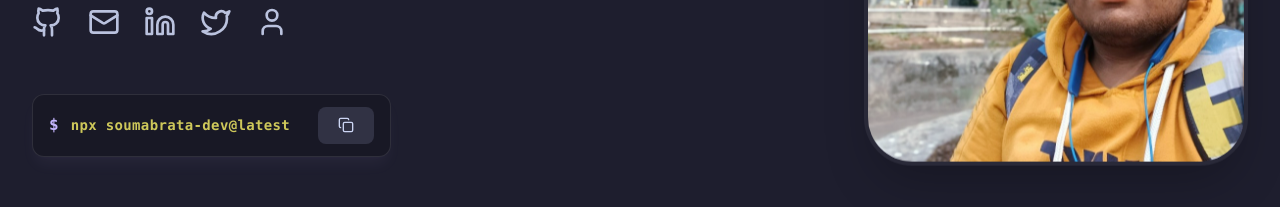
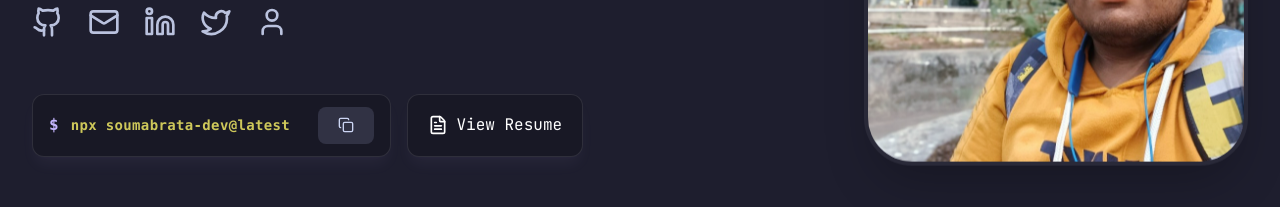
Before and after one commit to Souma061/portfolio-Website, a React (Vite) app: page / in a window 1280 px wide. Shown: the part 465-672 px from the top of the page. Built offline with nearby package versions, Linux system fonts and the light colour scheme.

Commit message:
feat: enhance Hero component with new resume button and improve styling; update index.css for consistent theming

```diff
--- a/src/components/Hero.jsx
+++ b/src/components/Hero.jsx
@@ -1,5 +1,5 @@
 import AOS from 'aos';
-import { Check, Copy, Github, Linkedin, Mail, Twitter, User } from 'lucide-react';
+import { Check, Copy, FileText, Github, Linkedin, Mail, Twitter, User } from 'lucide-react';
 import { useEffect, useState } from 'react';
 
 export default function Hero() {
@@ -7,6 +7,7 @@ export default function Hero() {
   const [activeTooltip, setActiveTooltip] = useState(null);
 
   useEffect(() => {
+    AOS.init({ once: true });
     AOS.refresh();
   }, []);
 
@@ -19,7 +20,7 @@ export default function Hero() {
 
 
   return (
-    <section id="home" className="relative min-h-screen flex items-center justify-center pt-20 overflow-hidden bg-[#1e1e2e]">
+    <section id="home" className="relative min-h-screen flex items-center justify-center pt-20 overflow-hidden bg-base">
 
       {/* Background Decor: diagonal lines (left) */}
       <div className="absolute top-40 left-0 opacity-10 hidden lg:block">
@@ -81,7 +82,12 @@ export default function Hero() {
                     </a>
 
                     {/* Tooltip */}
-                    <div className={`absolute bottom-full left-1/2 -translate-x-1/2 mb-3 w-max px-3 py-1 bg-orange text-base font-bold text-xs rounded-lg shadow-lg transition-all duration-300 transform ${activeTooltip === index ? 'opacity-100 translate-y-0' : 'opacity-0 translate-y-2 pointer-events-none'}`}>
+                    <div
+                      className={`absolute bottom-full left-1/2 -translate-x-1/2 mb-3 w-max px-3 py-1 bg-orange text-xs font-bold rounded-lg shadow-lg transition-all duration-300 transform ${activeTooltip === index
+                        ? 'opacity-100 translate-y-0'
+                        : 'opacity-0 translate-y-2 pointer-events-none'
+                        }`}
+                    >
                       {tooltip}
                       <div className="absolute top-full left-1/2 -translate-x-1/2 border-4 border-transparent border-t-orange"></div>
                     </div>
@@ -91,7 +97,7 @@ export default function Hero() {
             </div>
 
             {/* NPX Card (Cyan Bar Style) */}
-            <div className="pt-6 w-full sm:w-auto">
+            <div className="pt-6 w-full sm:w-auto flex flex-col sm:flex-row gap-4">
               <div className="flex items-center gap-3 bg-[#181825] border border-white/10 rounded-xl px-4 py-3 w-full sm:w-fit shadow-lg shadow-purple/5 hover:border-purple/30 transition-all group">
                 {/* Prompt Symbol */}
                 <span className="text-purple font-mono font-bold">$</span>
@@ -113,6 +119,17 @@ export default function Hero() {
                   {copied ? <Check size={16} className="text-green" /> : <Copy size={16} />}
                 </button>
               </div>
+
+              {/* View Resume Button */}
+              <a
+                href="/resume.html"
+                target="_blank"
+                rel="noopener noreferrer"
+                className="flex items-center justify-center gap-2 bg-[#181825] border border-white/10 text-white rounded-xl px-5 py-3 shadow-lg shadow-purple/5 hover:border-purple/30 hover:bg-white/5 transition-all group active:scale-95 focus-visible:outline-none focus-visible:ring-2 focus-visible:ring-purple/40 focus-visible:ring-offset-2 focus-visible:ring-offset-base"
+              >
+                <FileText size={20} className="group-hover:text-purple transition-colors" />
+                <span>View Resume</span>
+              </a>
             </div>
 
           </div>
@@ -121,7 +138,7 @@ export default function Hero() {
           <div className="flex justify-center lg:justify-end" data-aos="fade-left" data-aos-duration="1000">
             <div className="animate-float">
               <div className="relative w-72 h-72 sm:w-96 sm:h-96 rounded-[3rem] overflow-hidden border-4 border-white/5 shadow-2xl transition-transform duration-500 hover:scale-[1.02] hover:rotate-1">
-                <div className="absolute inset-0 bg-gradient-to-tr from-purple/20 to-transparent mix-blend-overlay z-10"></div>
+                <div className="absolute inset-0 bg-linear-to-tr from-purple/20 to-transparent mix-blend-overlay z-10"></div>
                 <img
                   src="/profile.jpg"
                   alt="Soumabrata"
@@ -133,9 +150,11 @@ export default function Hero() {
 
         </div>
       </div>
-      {/* Notification Notification */}
+
+      {/* Notification */}
       <div
-        className={`fixed top-24 right-10 z-50 transition-all duration-300 transform ${copied ? 'translate-y-0 opacity-100' : '-translate-y-4 opacity-0 pointer-events-none'}`}
+        className={`fixed top-24 right-10 z-50 transition-all duration-300 transform ${copied ? 'translate-y-0 opacity-100' : '-translate-y-4 opacity-0 pointer-events-none'
+          }`}
       >
         <div className="bg-white rounded-xl shadow-xl p-4 flex flex-col gap-1 border border-gray-100 min-w-[280px]">
           <div className="flex items-center gap-2">
--- a/src/index.css
+++ b/src/index.css
@@ -40,6 +40,29 @@
   text-rendering: optimizeLegibility;
   -webkit-font-smoothing: antialiased;
   -moz-osx-font-smoothing: grayscale;
+}
+
+html,
+body,
+#root {
+  background-color: var(--color-base);
+  color: var(--color-main);
+}
+
+/* Only style "plain" links globally.
+   Many anchors in the app are styled as buttons via Tailwind classes; this keeps their colors intact. */
+a:not([class]) {
+  color: var(--color-blue);
+  text-decoration: none;
+}
+
+a:not([class]):hover {
+  color: var(--color-sky);
+}
+
+::selection {
+  background: color-mix(in srgb, var(--color-purple) 35%, transparent);
+  color: var(--color-main);
 }
 
 /* Ensure inputs inherit color or use main */
```
Also changed, not shown: 1 other file (tests, documents, lock files or other folders).
